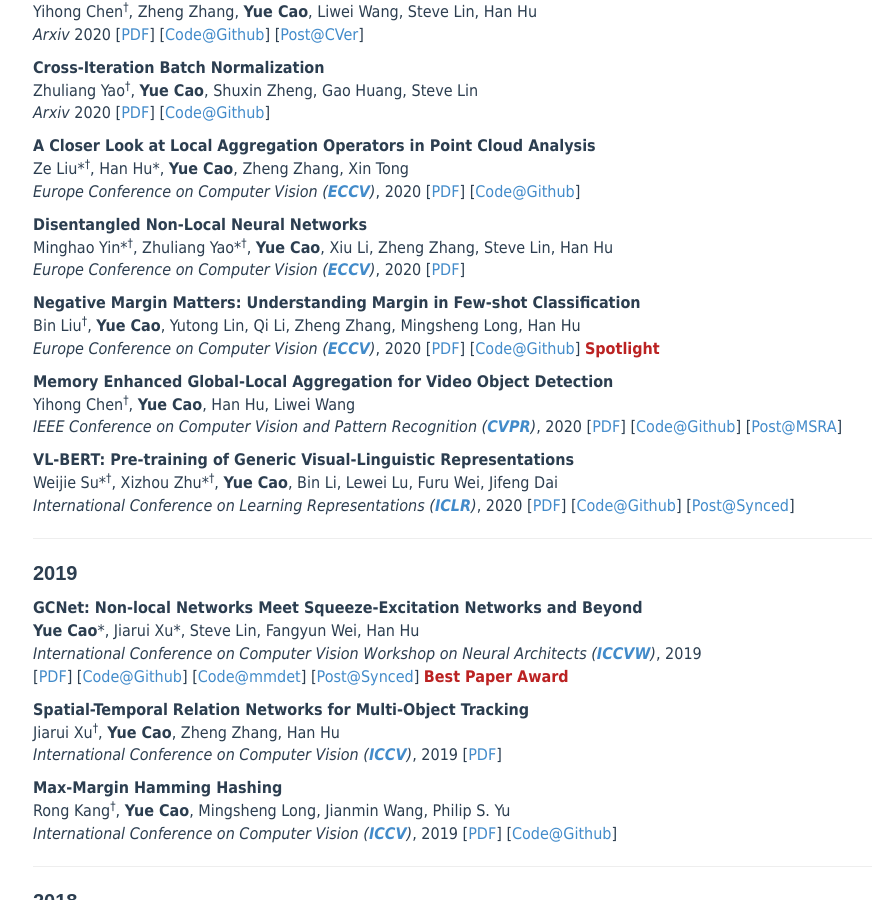
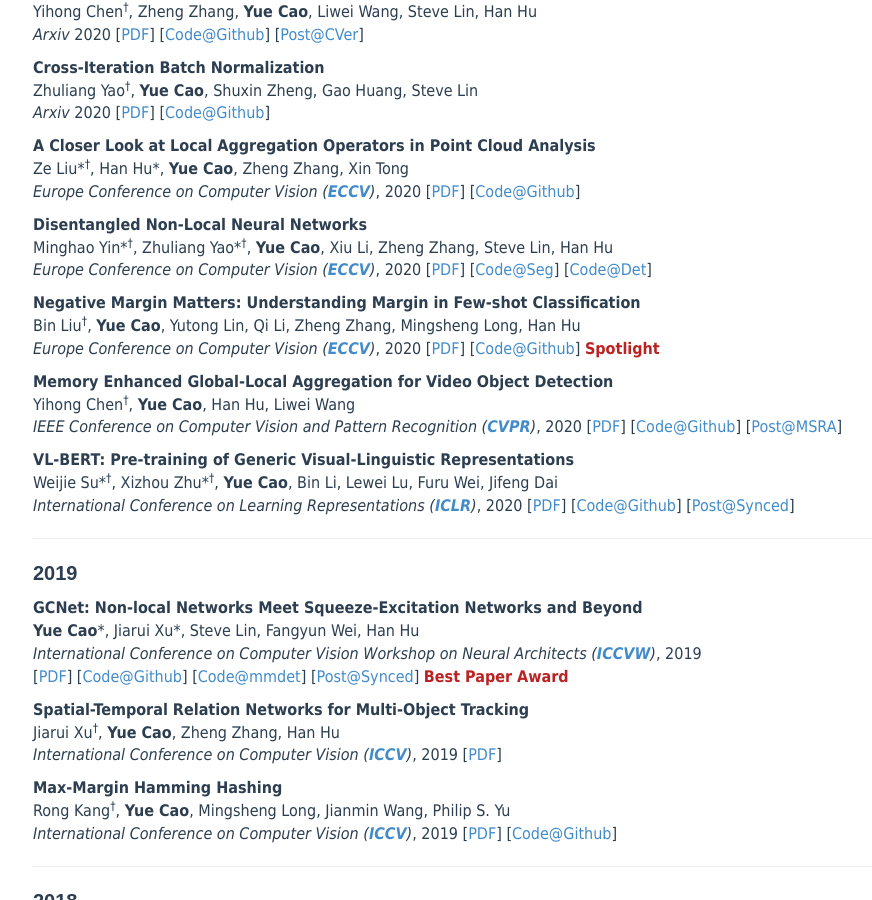
Before and after one commit to caoyue10/caoyue10.github.io, a Jekyll site: the page built from allpub.html, in a window 1280 px wide and 900 px high, scrolled down 487 px. Shown: the whole window, without its empty margins (137-1009 px from the left). Built offline with Jekyll 4.4.1, drawn with Linux system fonts in a browser that asks for light colours.

Commit message:
Update allpub.html

```diff
--- a/allpub.html
+++ b/allpub.html
@@ -28,7 +28,7 @@
 	<p><strong>Disentangled Non-Local Neural Networks
 </strong><br>
             Minghao Yin*<sup><span>&#8224;</span></sup>, Zhuliang Yao*<sup><span>&#8224;</span></sup>, <strong>Yue Cao</strong>, Xiu Li, Zheng Zhang, Steve Lin, Han Hu<br>
-            <em>Europe Conference on Computer Vision (<a href="https://eccv2020.eu/"><strong>ECCV</strong></a>)</em>, 2020 [<a href="https://arxiv.org/abs/2006.06668">PDF</a>]
+            <em>Europe Conference on Computer Vision (<a href="https://eccv2020.eu/"><strong>ECCV</strong></a>)</em>, 2020 [<a href="https://arxiv.org/abs/2006.06668">PDF</a>] [<a href="https://github.com/yinmh17/DNL-Semantic-Segmentation">Code@Seg</a>] [<a href="https://github.com/Howal/DNL-Object-Detection">Code@Det</a>]
             </p>
 	<p><strong>Negative Margin Matters: Understanding Margin in Few-shot Classification
 </strong><br>
```
